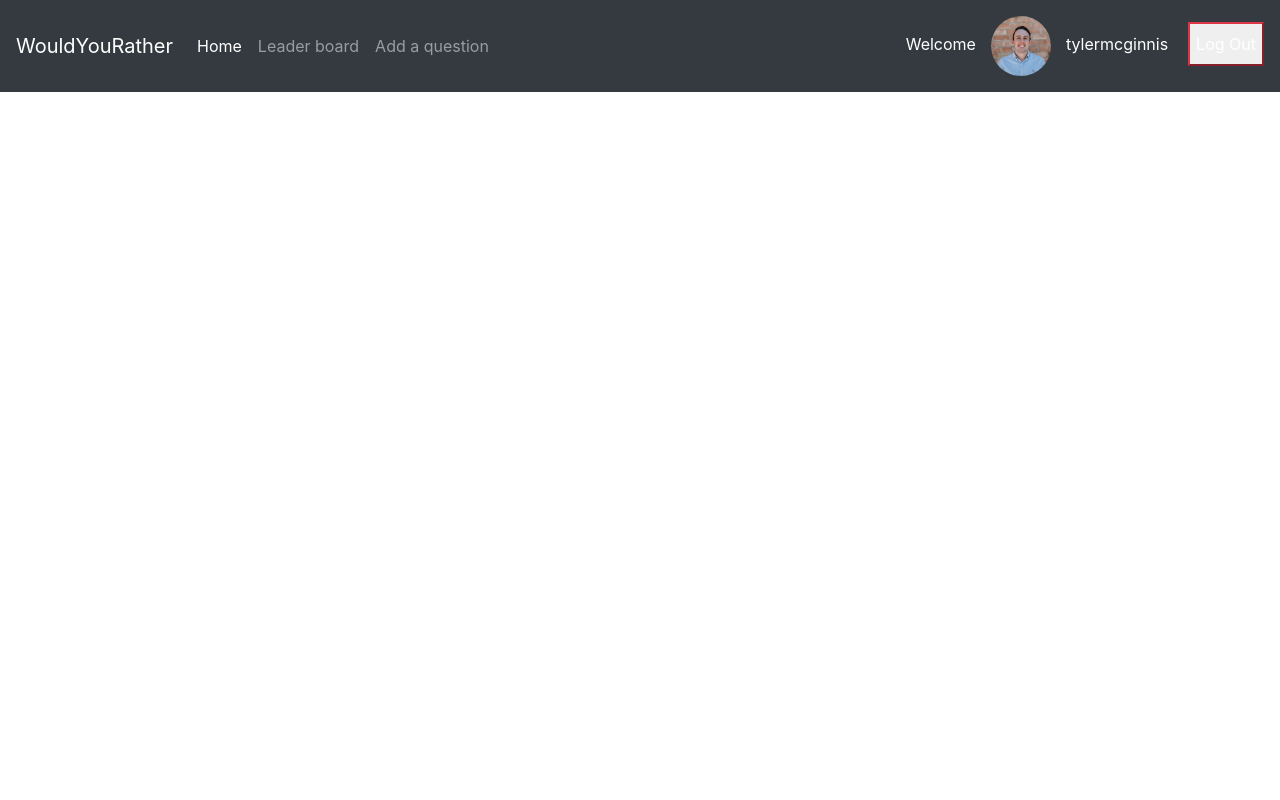
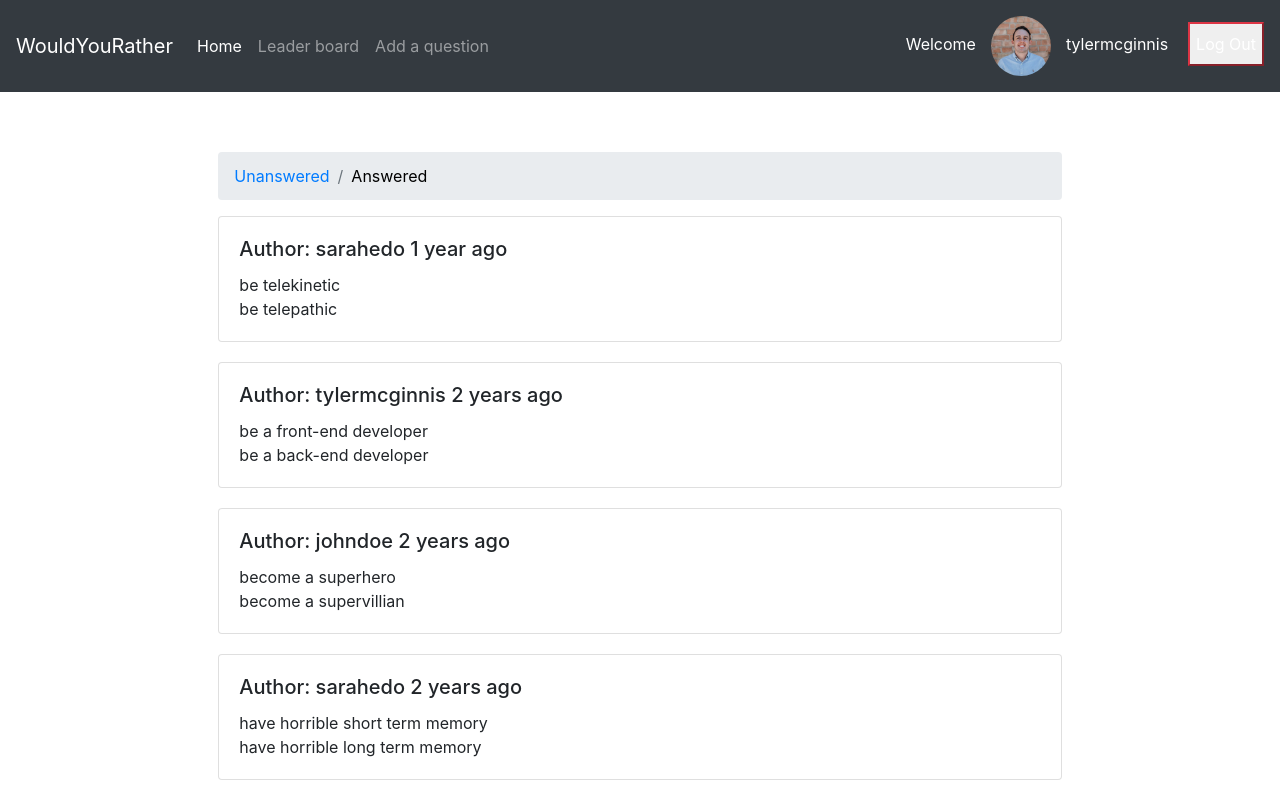
Before and after one commit to nunosoares27/wyr_project, a React (Create React App) app: page / in a window 1280 px wide. Both pictures are taken after a click on the button "Login". Built offline with nearby package versions, Linux system fonts and the light colour scheme.

Commit message:
get questions and filter by answered unanswered working with redux

```diff
--- a/src/App.js
+++ b/src/App.js
@@ -84,11 +84,19 @@ componentDidUpdate(prevProps, prevState) {
           {this.props.loginUser !== null && this.props.loginUser !== undefined && this.props.loginUser !== ''  ?
             (
               <Fragment>
-             {/*<Route path="/" exact render={() => ( <HomePage selectUser={this.state.selectUser} loginUser={this.state.loginUser} usersResponses={Object.values(this.props.users).filter( user => user.id === this.state.selectUser)}
+
+             <Route path="/" exact render={() => (
+                <HomePage  usersResponses={Object.values(this.props.users).filter( user => user.id === this.props.loginUser)}
+             questions={this.props.questions}
+              /> ) } />
+
+
+{/*<Route path="/" exact render={() => ( <HomePage selectUser={this.state.selectUser} loginUser={this.state.loginUser} usersResponses={Object.values(this.props.users).filter( user => user.id === this.state.selectUser)}
              questions={this.state.questions}
-             loading={this.state.loading} /> ) } />
-         <Route exact  path="/leaderboard" render={() => ( <LeaderboardPage  users={this.props.users}   loading={this.state.loading} /> ) } />
-         <Route exact path="/addquestion" render={() => ( <CreateQPage createQuestion={this.createQuestion}   loading={this.state.loading} /> ) } />*/}
+             loading={this.state.loading} /> ) } />*/}
+
+         {/*<Route exact  path="/leaderboard" render={() => ( <LeaderboardPage  users={this.props.users}   loading={this.state.loading} /> ) } />*/}
+         {/*<Route exact path="/addquestion" render={() => ( <CreateQPage createQuestion={this.createQuestion}   loading={this.state.loading} /> ) } />*/}
            </Fragment>
            )
            : (
@@ -110,7 +118,8 @@ componentDidUpdate(prevProps, prevState) {
 const mapStateToProps = state => {
   return {
      loginUser: state.loginUser,
-     users: state.users
+     users: state.users,
+     questions: state.questions
   }
 }
 
--- a/src/Components/HomePage.js
+++ b/src/Components/HomePage.js
@@ -66,7 +66,7 @@ render(){
             )
           }*/}
 
-  { this.state.tabAnswered === false ? Object.keys(this.props.usersResponses[0].answers)
+  { this.state.tabAnswered === false && this.props.usersResponses !== null ? Object.keys(this.props.usersResponses[0].answers)
   .sort((a, b) => this.props.questions[b].timestamp - this.props.questions[a].timestamp)
   .map(aq => this.props.questions[aq]).map(question => (
             <div
@@ -124,7 +124,7 @@ render(){
 
     )  }*/}
 
-    { this.state.tabAnswered === true ?
+    { this.state.tabAnswered === true && this.props.usersResponses !== null ?
      Object.keys(this.props.questions).sort(
           (a, b) => this.props.questions[b].timestamp - this.props.questions[a].timestamp
         ).filter(ak => ak = !Object.keys(this.props.usersResponses[0].answers)
--- a/src/actions/actionTypes.js
+++ b/src/actions/actionTypes.js
@@ -1,3 +1,6 @@
 export const LOGIN = 'LOGIN'
 export const LOGOUT = 'LOGOUT'
 export const GET_USERS = 'GET_USERS'
+export const GET_QUESTIONS = 'GET_QUESTIONS'
+export const ADD_QUESTIONS = 'ADD_QUESTIONS'
+export const SAVE_QUESTION_ANSWER = 'SAVE_QUESTION_ANSWER'
--- a/src/actions/common.js
+++ b/src/actions/common.js
@@ -1,13 +1,13 @@
 import { _getUsers, _getQuestions, _saveQuestionAnswer, _saveQuestion } from './../_DATA'
-//import { getInitialData } from './../api'
-// import { GET_USERS } from './actionTypes'
 import { getUsers } from './users'
+import { getQuestions } from './questions'
 
 export const initialData = () => {
     return (dispatch) => {
-        return Promise.all([_getUsers()])
-        .then( ([users] ) => {
+        return Promise.all([_getUsers(), _getQuestions()])
+        .then( ([users, questions] ) => {
             dispatch(getUsers(users))
+            dispatch(getQuestions(questions))
         }).catch( error => { console.log(error.message)})
     }
 }
--- /dev/null
+++ b/src/actions/questions.js
@@ -0,0 +1,8 @@
+import { GET_QUESTIONS } from './actionTypes'
+
+export const getQuestions = (questions) => {
+    return {
+        type: GET_QUESTIONS,
+        questions
+    }
+}
--- a/src/reducers/index.js
+++ b/src/reducers/index.js
@@ -1,8 +1,10 @@
 import { combineReducers } from 'redux'
 import loginReducer from './loginReducer'
 import usersReducer from './usersReducer'
+import questionsReducer from './questionsReducer'
 
 export default combineReducers({
     loginUser : loginReducer,
-    users: usersReducer
+    users: usersReducer,
+    questions: questionsReducer
 })
--- /dev/null
+++ b/src/reducers/questionsReducer.js
@@ -0,0 +1,15 @@
+import { GET_QUESTIONS } from '../actions/actionTypes'
+
+const questionsReducer = (state={}, action) => {
+        switch(action.type) {
+            case GET_QUESTIONS:
+            return {
+                ...state,
+                ...action.questions
+            }
+            default:
+            return state
+        }
+}
+
+export default questionsReducer
```
